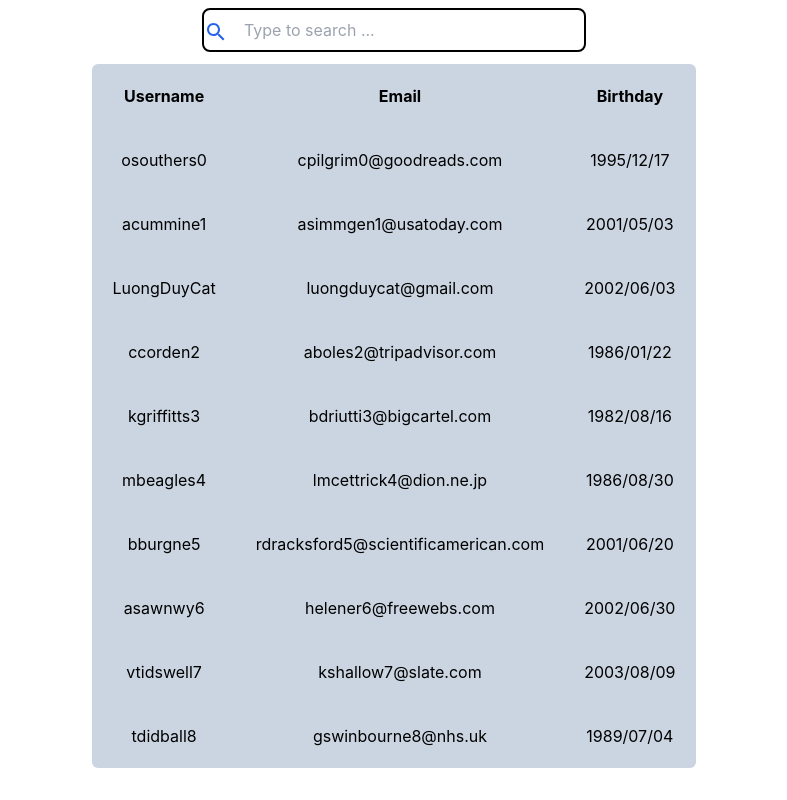
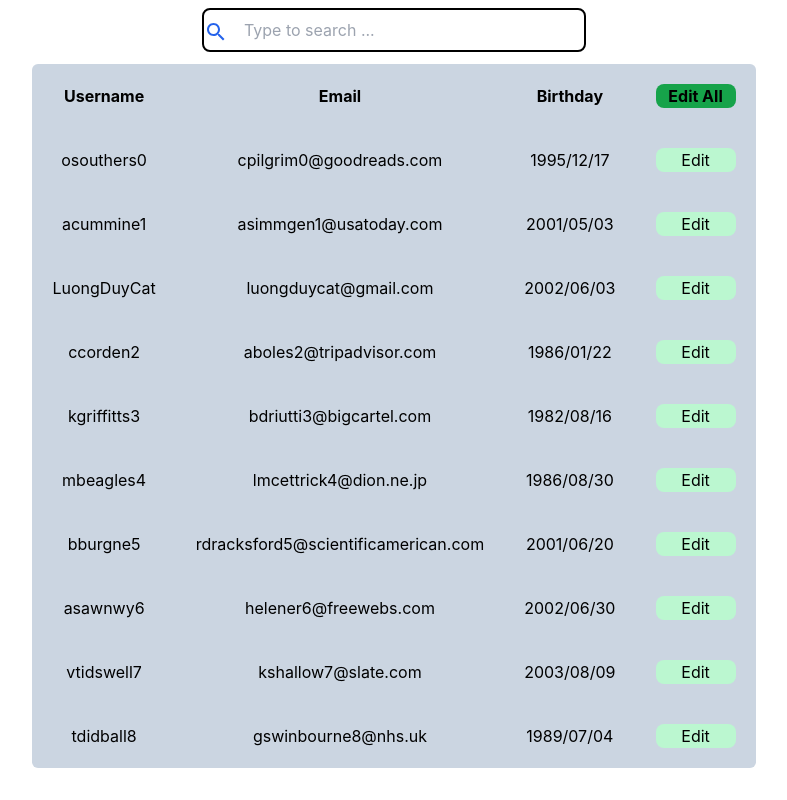
Before and after one commit to mhung-afk/react-practice-1, a React (Create React App) app: page / in a window 1280 px wide. Shown: the whole page, without its empty margins (246-1033 px from the left). Built offline with nearby package versions, Linux system fonts and the light colour scheme.

Commit message:
edit function

```diff
--- a/package.json
+++ b/package.json
@@ -7,6 +7,8 @@
     "@emotion/styled": "^11.11.5",
     "@mui/icons-material": "^5.15.15",
     "@mui/material": "^5.15.15",
+    "axios": "^1.6.8",
+    "json-server": "^1.0.0-alpha.23",
     "react": "^18.3.0",
     "react-dom": "^18.3.0",
     "react-scripts": "5.0.1"
--- a/src/components/Searchbar.jsx
+++ b/src/components/Searchbar.jsx
@@ -1,8 +1,21 @@
 import React, { useState } from 'react'
 import SearchIcon from '@mui/icons-material/Search';
 import data from "../MOCK_DATA.json"
-function Searchbar() {
+export default function Searchbar() {
     const [search, setSearch] = useState("")
+    const [editable, setEditable] = useState(true)
+
+    function handlePressEnter(e) {
+        if (e.keyCode === 13) {
+          setEditable(false)
+        }
+      }
+
+    function handleUpdate (e) {
+        setEditable(true)
+        console.log(handleUpdate())
+    }
+
     return (
         <div className="flex flex-col items-center">
             <div className="border-2 border-black rounded-lg w-96 absolute left-1/2 -translate-x-1/2 mt-2">
@@ -16,6 +29,7 @@ function Searchbar() {
                             <th className='p-5'>Username</th>
                             <th className='p-5'>Email</th>
                             <th className='p-5'>Birthday</th>
+                            <th className='p-5'><button onClick={(e) => handleUpdate()}className='bg-green-600 border-black rounded-lg w-20'>Edit All</button></th>
                         </tr>
                     </thead>
                     <tbody>
@@ -31,6 +45,7 @@ function Searchbar() {
                                 <td className='p-5'>{item.username}</td>
                                 <td className='p-5'>{item.email}</td>
                                 <td className='p-5'>{item.birthday}</td>
+                                <td><button onClick={(e) => handleUpdate()}className='bg-green-200 border-black rounded-lg w-20'>Edit</button></td>
                             </tr>
                         ))}
                     </tbody>
@@ -39,5 +54,3 @@ function Searchbar() {
         </div>
     )
 }
-
-export default Searchbar
```
Also changed, not shown: 1 other file (tests, documents, lock files or other folders).
